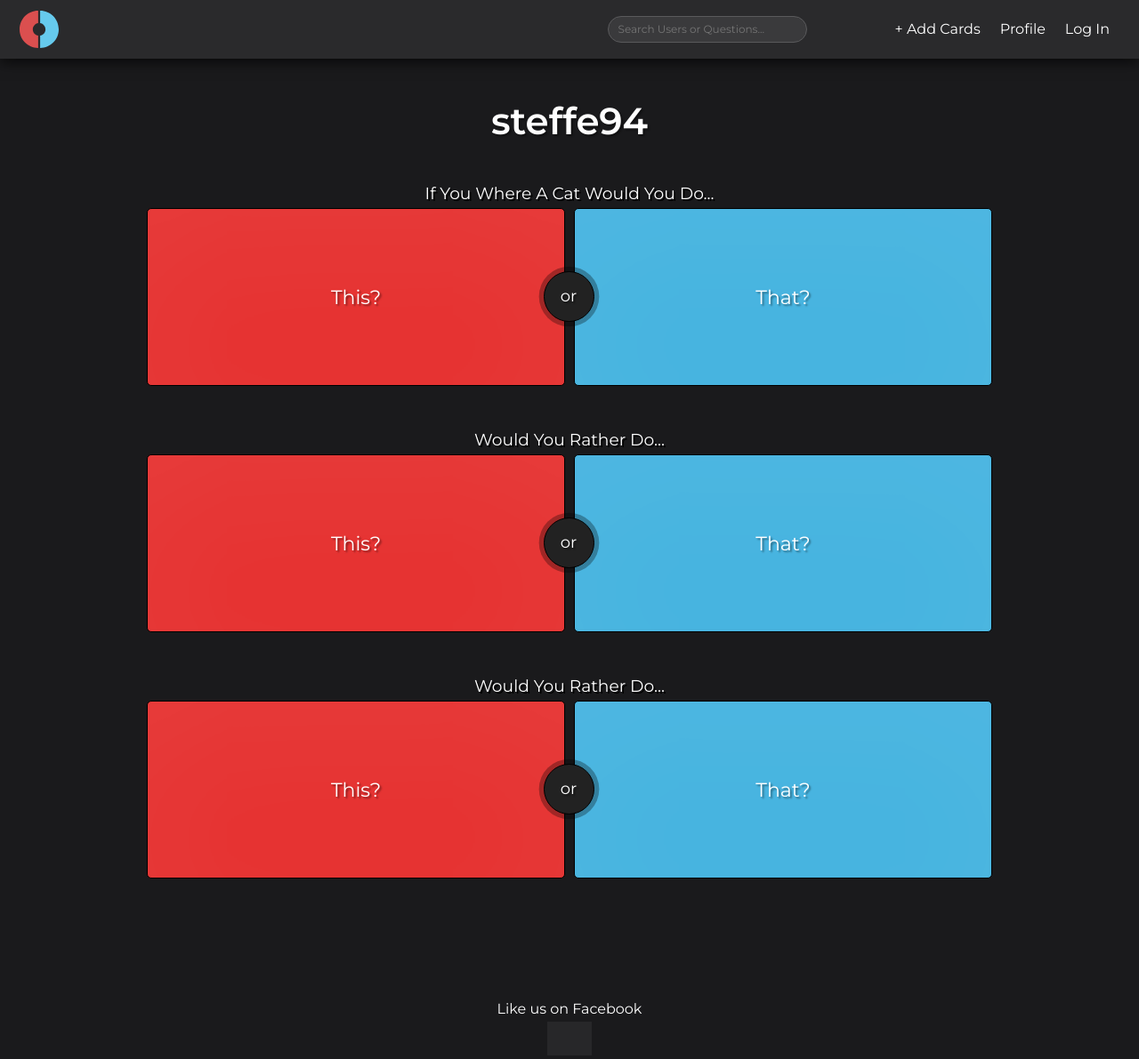
After one commit to duvan094/PHPproject, a PHP site: page /profile.php in a window 1280 px wide. The commit adds this page. Shown: the whole page at 89% size. Run offline with PHP 8.4, Linux system fonts and the light colour scheme; grey boxes are pictures that could not be loaded.

Commit message:
Added a profile page
Added the profile page as well fixing so the links in the header works.

```diff
--- a/header.php
+++ b/header.php
@@ -7,15 +7,15 @@
   </head>
   <body>
     <nav>
-      <a id="home" href="#">
+      <a id="home" href="index.php">
         <svg xmlns="http://www.w3.org/2000/svg" xmlns:xlink="http://www.w3.org/1999/xlink" version="1.1" id="Layer_1" x="0px" y="0px" width="783.366px" height="744px" viewBox="0 0 783.366 744" enable-background="new 0 0 783.366 744" xml:space="preserve">
           <path fill="#66CAED" d="M411.366,0v246.52c60.793,9.459,107.317,62.035,107.317,125.48s-46.524,116.021-107.317,125.48V744  c205.45,0,372-166.55,372-372S616.816,0,411.366,0"/>
           <path fill="#DB4F4F" d="M264.683,372c0-63.445,46.524-116.021,107.317-125.48V0C166.551,0,0,166.55,0,372s166.551,372,372,372  V497.48C311.207,488.021,264.683,435.445,264.683,372"/>
         </svg>
       </a>
       <ul>
-        <li><a href="#">Log In</a></li>
-        <li><a href="#">Profile</a></li>
+        <li><a href="login.php">Log In</a></li>
+        <li><a href="profile.php">Profile</a></li>
         <li><a href="#">+ Add Cards</a></li>
         <li>
           <form id="searchBar" action="index.html" method="GET">
--- a/index.php
+++ b/index.php
@@ -2,7 +2,7 @@
     <main>
       <h3>Would You Rather?</h3>
 
-      <ul id="card-container">
+      <ul class="card-container">
         <li><button>This?</button></li>
         <li><button>That?</button></li>
       </ul>
--- a/main.css
+++ b/main.css
@@ -89,20 +89,20 @@ main{
 
 
 /*Would you rather cards*/
-#card-container{
+.card-container{
 	margin:22px auto 11px auto;
 	overflow: hidden;
 	position: relative;
 }
 
-#card-container>li{
+.card-container>li{
 	list-style: none;
 	width:100%;
 	box-sizing: border-box;
 	padding:5px;
 }
 
-#card-container>li>button{
+.card-container>li>button{
 	width:100%;
 	height:250px;
 	border:none;
@@ -120,15 +120,15 @@ main{
 }
 
 
-#card-container>li:first-child>button{
+.card-container>li:first-child>button{
 	background:#E63231;
 }
 
-#card-container>li:last-child>button{
+.card-container>li:last-child>button{
 	background:#46B4E0;
 }
 
-#card-container::before{
+.card-container::before{
   text-align: center;
   color:#FFF;
   font-size: 18px;
@@ -151,7 +151,7 @@ main{
   cursor:default;
 }
 
-#card-container>li>button:hover{
+.card-container>li>button:hover{
   -webkit-box-shadow: inset 0px 50px 149px 0px rgba(255,255,255,0.16);
   -moz-box-shadow: inset 0px 50px 149px 0px rgba(255,255,255,0.16);
   box-shadow: inset 0px 50px 149px 0px rgba(255,255,255,0.16);
@@ -299,7 +299,30 @@ cursor:pointer;
 
 /* LOGIN IN POP UP -END */
 
+/*Profile page*/
+main#userProfile>h1{
+	text-align: center;
+	color:#FFF;
+	font-size: 42px;
+	font-weight: 600;
+	text-shadow: 2px 2px 2px rgba(0,0,0,0.4);
+	margin:88px 0 44px 0;
+}
+main#userProfile>ul>li>.card-container>li>button{
+	height:200px;
+}
 
+main#userProfile>ul>li>.card-container{
+	margin: 0;
+}
+
+main#userProfile>ul>li{
+	padding-bottom: 44px;
+	list-style: none;
+}
+
+
+/*Profile page-END*/
 
 /*FOOTER*/
 
@@ -331,7 +354,7 @@ footer img:hover {
 @media(min-width:500px){
 
 
-	#card-container>li{
+	.card-container>li{
 		float:left;
 		width:50%;
 	}
--- /dev/null
+++ b/profile.php
@@ -0,0 +1,35 @@
+<?php include "header.php" ?>
+
+<main id="userProfile">
+
+	<h1>steffe94</h1>
+
+	<ul>
+
+		<li>
+			<h3>If You Where A Cat Would You Do...</h3>
+			<ul class="card-container">
+        <li><button>This?</button></li>
+        <li><button>That?</button></li>
+      </ul>
+		</li>
+		<li>
+			<h3>Would You Rather Do...</h3>
+			<ul class="card-container">
+        <li><button>This?</button></li>
+        <li><button>That?</button></li>
+      </ul>
+		</li>
+		<li>
+			<h3>Would You Rather Do...</h3>
+			<ul class="card-container">
+				<li><button>This?</button></li>
+				<li><button>That?</button></li>
+			</ul>
+		</li>
+	</ul>
+
+</main>
+
+
+<?php  include "footer.php"?>
```
Also changed, not shown: profil.php (deleted, +0 -25 lines).
